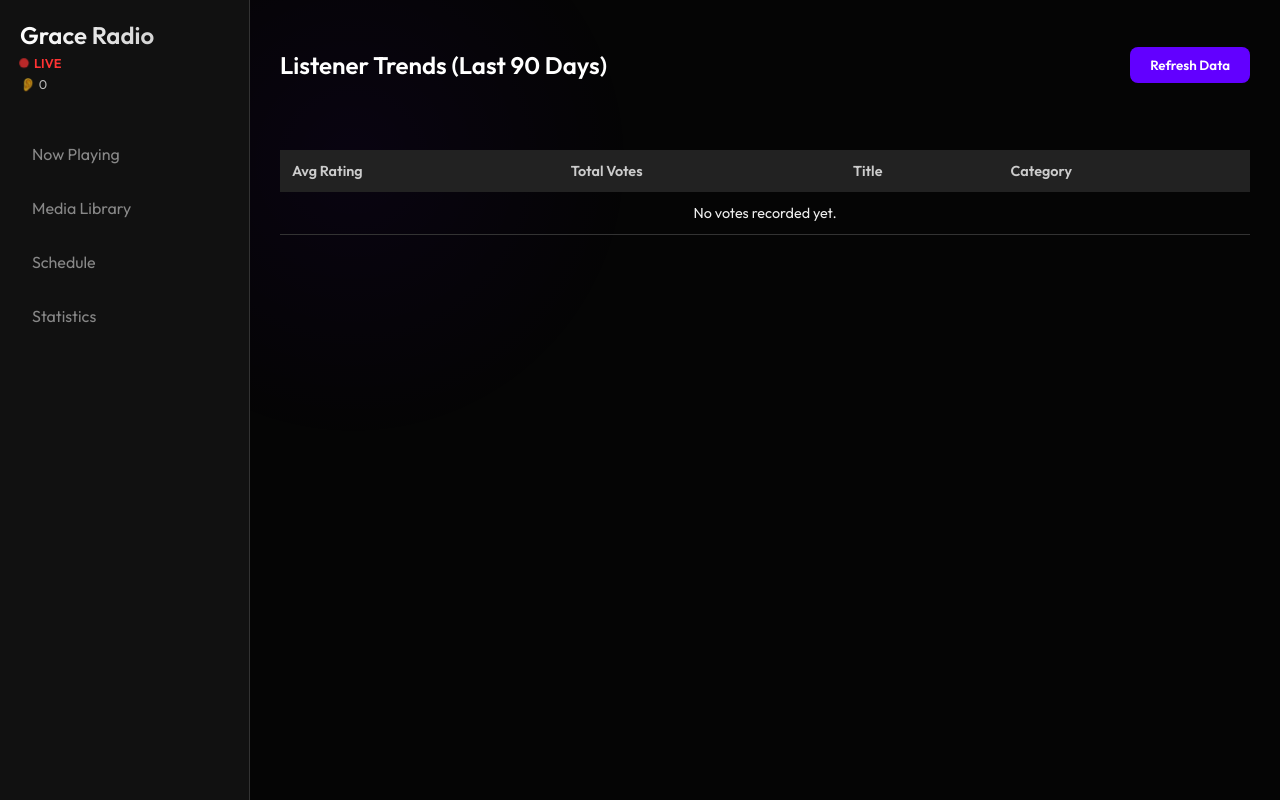
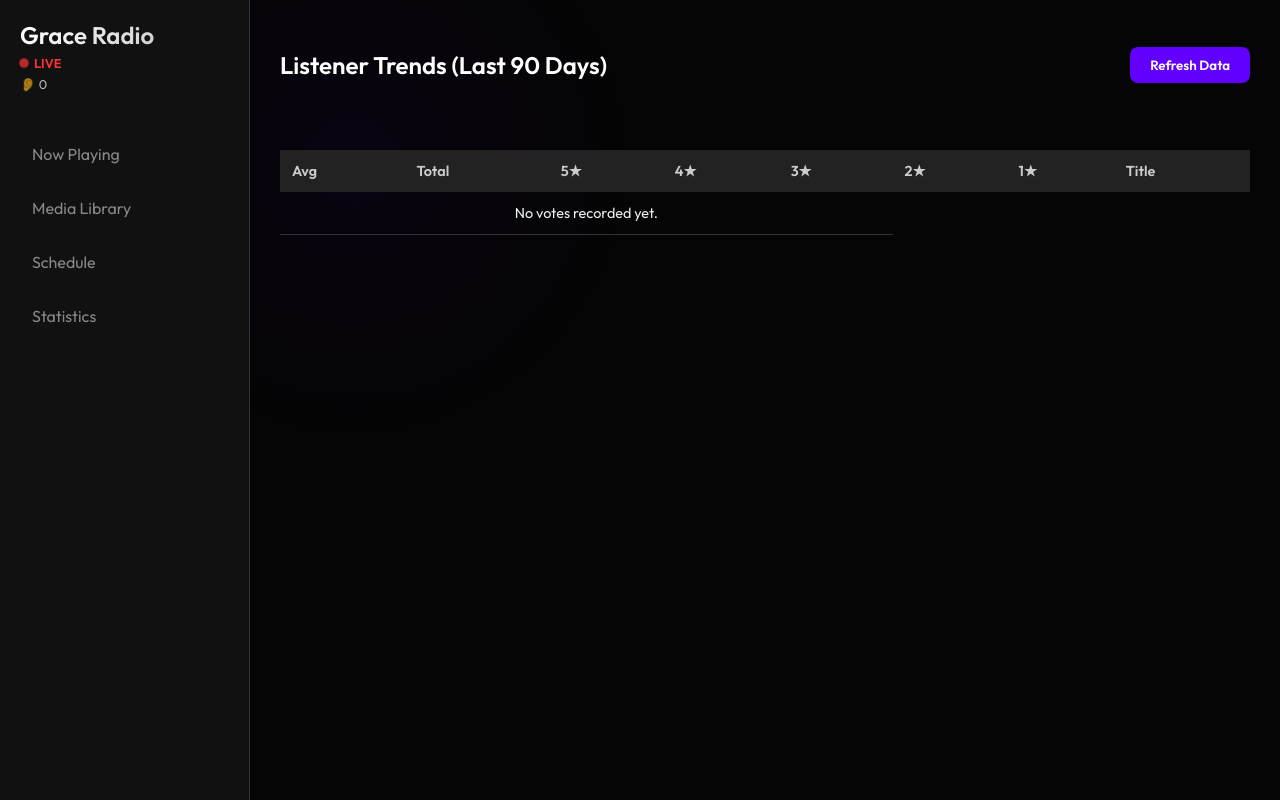
Before and after one commit to GarrettTrinity/grace-radio, a Flask app: page /admin in a window 1280 px wide, after a click on "Statistics". Run offline with Flask 3, Linux system fonts and the light colour scheme; data that the repository does not hold is empty.

Commit message:
Enhance vote statistics and replace Sync button with Play/Stop toggle

```diff
--- a/app.py
+++ b/app.py
@@ -896,7 +896,7 @@ def get_vote_stats():
     # Admin only
 
     # Aggregate
-    # {track_id: {total_score: 0, count: 0}}
+    # {track_id: {total_score: 0, count: 0, 1: 0, 2: 0, 3: 0, 4: 0, 5: 0}}
     stats = {}
 
     with state_lock:
@@ -915,10 +915,12 @@ def get_vote_stats():
                 else: continue # Skip invalid
 
             if tid not in stats:
-                stats[tid] = {"total": 0, "count": 0}
+                stats[tid] = {"total": 0, "count": 0, "1": 0, "2": 0, "3": 0, "4": 0, "5": 0}
 
             stats[tid]['total'] += r
             stats[tid]['count'] += 1
+            if str(r) in stats[tid]:
+                stats[tid][str(r)] += 1
 
         # Format for UI
         result = []
@@ -934,7 +936,12 @@ def get_vote_stats():
                 "title": title,
                 "category": category,
                 "average": round(avg, 1),
-                "votes": data['count']
+                "votes": data['count'],
+                "stars_1": data['1'],
+                "stars_2": data['2'],
+                "stars_3": data['3'],
+                "stars_4": data['4'],
+                "stars_5": data['5']
             })
 
         # Sort by Average Descending
--- a/templates/index.html
+++ b/templates/index.html
@@ -91,7 +91,8 @@
                     <button class="control-btn" id="mute-btn" onclick="toggleMute()">Mute</button>
                     <input type="range" id="volume-slider" min="0" max="1" step="0.1" value="1"
                         onchange="setVolume(this.value)">
-                    <button class="control-btn primary" id="sync-btn" onclick="syncStream()">Sync Stream</button>
+                    <button class="control-btn primary" id="sync-btn" onclick="togglePlayStop()"
+                        title="Start/Stop Playback">▶ Play</button>
                     {% if is_admin %}
                     <br>
                     <div class="admin-toolbar"
@@ -186,10 +187,14 @@
                     <table class="stats-table">
                         <thead>
                             <tr sorted-init="true">
-                                <th onclick="fetchStats('average')">Avg Rating</th>
-                                <th onclick="fetchStats('votes')">Total Votes</th>
+                                <th onclick="fetchStats('average')">Avg</th>
+                                <th onclick="fetchStats('votes')">Total</th>
+                                <th onclick="fetchStats('stars_5')">5★</th>
+                                <th onclick="fetchStats('stars_4')">4★</th>
+                                <th onclick="fetchStats('stars_3')">3★</th>
+                                <th onclick="fetchStats('stars_2')">2★</th>
+                                <th onclick="fetchStats('stars_1')">1★</th>
                                 <th onclick="fetchStats('title')">Title</th>
-                                <th onclick="fetchStats('category')">Category</th>
                             </tr>
                         </thead>
                         <tbody id="stats-list">
```
Also changed, not shown: static/js/main.js (+34 -4 lines).
